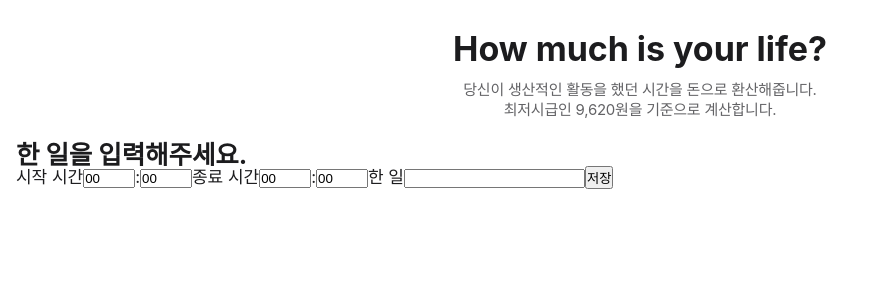
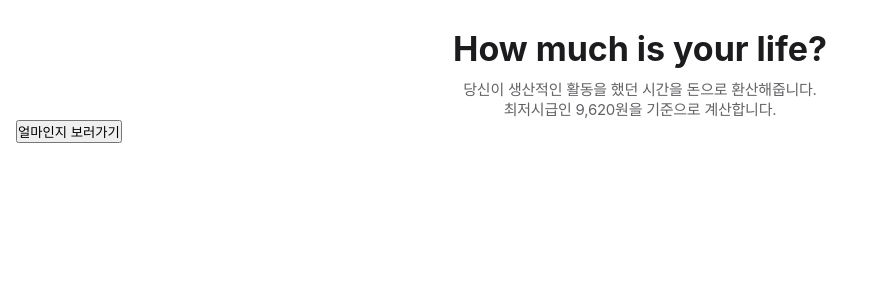
Before and after one commit to YeonsuBaek/how-much-is-your-life, a React (Create React App) app: page / in a window 1280 px wide. Shown: the top 300 px of the page, without its empty margins (0-873 px from the left). Built offline with nearby package versions, Linux system fonts and the light colour scheme.

Commit message:
(#2) feat: 버튼 클릭 시 FinishedForm 열기

```diff
--- a/src/App.js
+++ b/src/App.js
@@ -6,10 +6,15 @@ import Header from './components/Header';
 import './App.css';
 
 const App = () => {
+  const [openForm, setOpenForm] = useState(false);
   const [finishedItems, setFinishedItems] = useState([]);
   const [timetable, setTimetable] = useState(
     new Array(24).fill(new Array(6).fill(false))
   );
+
+  const handleOpen = (clicked) => {
+    setOpenForm(clicked);
+  };
 
   const getTime = (startH, startM, endH, endM) => {
     let hours = Number(endH) - Number(startH);
@@ -79,8 +84,8 @@ const App = () => {
 
   return (
     <div>
-      <Header />
-      <FinishedForm getItem={putItem} />
+      <Header onOpen={handleOpen} />
+      <FinishedForm openForm={openForm} getItem={putItem} />
       {finishedItems.length > 0 && (
         <>
           <FinishedList finishedItems={finishedItems} onDelete={handleDelete} />
--- a/src/components/FinishedForm.js
+++ b/src/components/FinishedForm.js
@@ -1,11 +1,16 @@
 import React, { useState, useEffect } from 'react';
 
-const FinishedForm = ({ getItem }) => {
+const FinishedForm = ({ openForm, getItem }) => {
+  const [opened, setOpened] = useState(false);
   const [startHours, setStartHours] = useState('00');
   const [startMinutes, setStartMinutes] = useState('00');
   const [endHours, setEndHours] = useState(startHours);
   const [endMinutes, setEndMinutes] = useState(startMinutes);
   const [finished, setFinished] = useState('');
+
+  useEffect(() => {
+    setOpened(openForm);
+  }, [openForm]);
 
   const handleStartHoursChange = (e) => {
     setStartHours(e.target.value);
@@ -45,6 +50,7 @@ const FinishedForm = ({ getItem }) => {
     setEndMinutes(startMinutes);
   }, [startHours, startMinutes]);
 
+  if (opened) {
     return (
       <div>
         <h2>한 일을 입력해주세요.</h2>
@@ -101,6 +107,7 @@ const FinishedForm = ({ getItem }) => {
         </form>
       </div>
     );
+  }
 };
 
 export default FinishedForm;
--- a/src/components/Header.js
+++ b/src/components/Header.js
@@ -1,7 +1,7 @@
 import React from 'react';
 import './Header.css';
 
-const Header = () => {
+const Header = ({ onOpen }) => {
   return (
     <div className='header'>
       <h1 className='title'>How much is your life?</h1>
@@ -9,6 +9,7 @@ const Header = () => {
         당신이 생산적인 활동을 했던 시간을 돈으로 환산해줍니다. <br />
         최저시급인 9,620원을 기준으로 계산합니다.
       </p>
+      <button onClick={() => onOpen(true)}>얼마인지 보러가기</button>
     </div>
   );
 };
```
Lines whose indentation alone changed are shown as unchanged.
